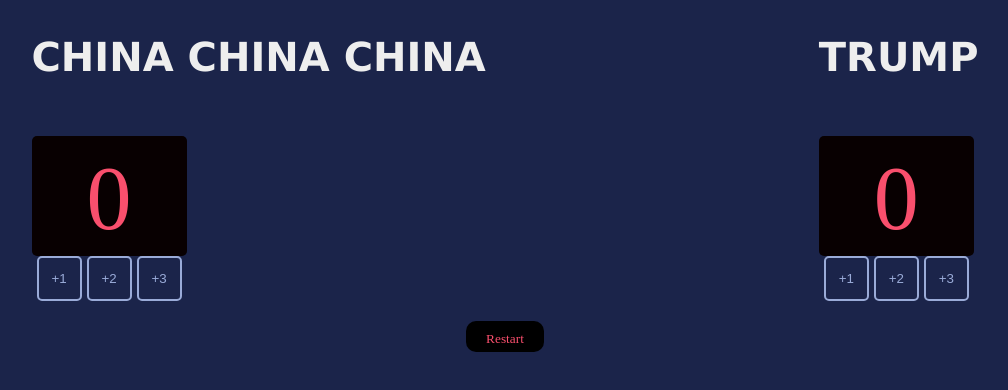
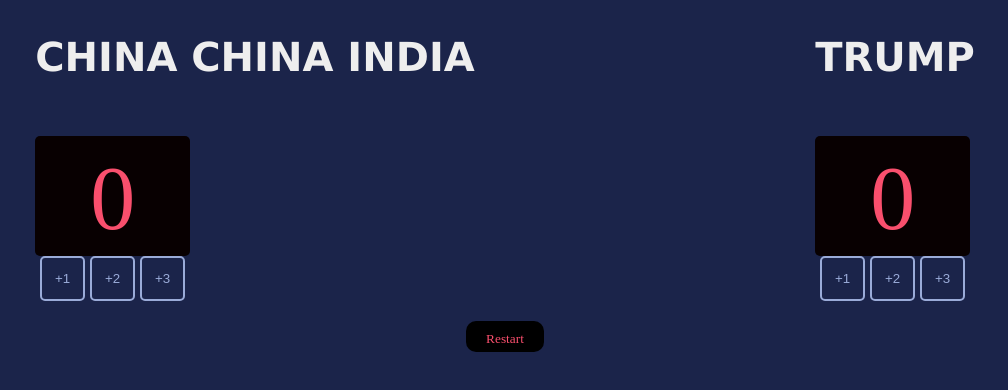
Before and after one commit to Ramjr369/projectgittutorial-scoreboard, a website built with Vite: page index.html in a window 1280 px wide. Shown: the whole page, without its empty margins (135-1143 px from the left). Built offline with nearby package versions, Linux system fonts and the light colour scheme; a web font is replaced by a local one.

Commit message:
added india with china

```diff
--- a/index.html
+++ b/index.html
@@ -7,7 +7,7 @@
     <body>
         <div class="container">
             <div>
-                <h3>CHINA CHINA CHINA</h3>
+                <h3>CHINA CHINA INDIA</h3>
                 <div class="score">
                     <h1 id="home" >0</h1>
                 </div>
```
